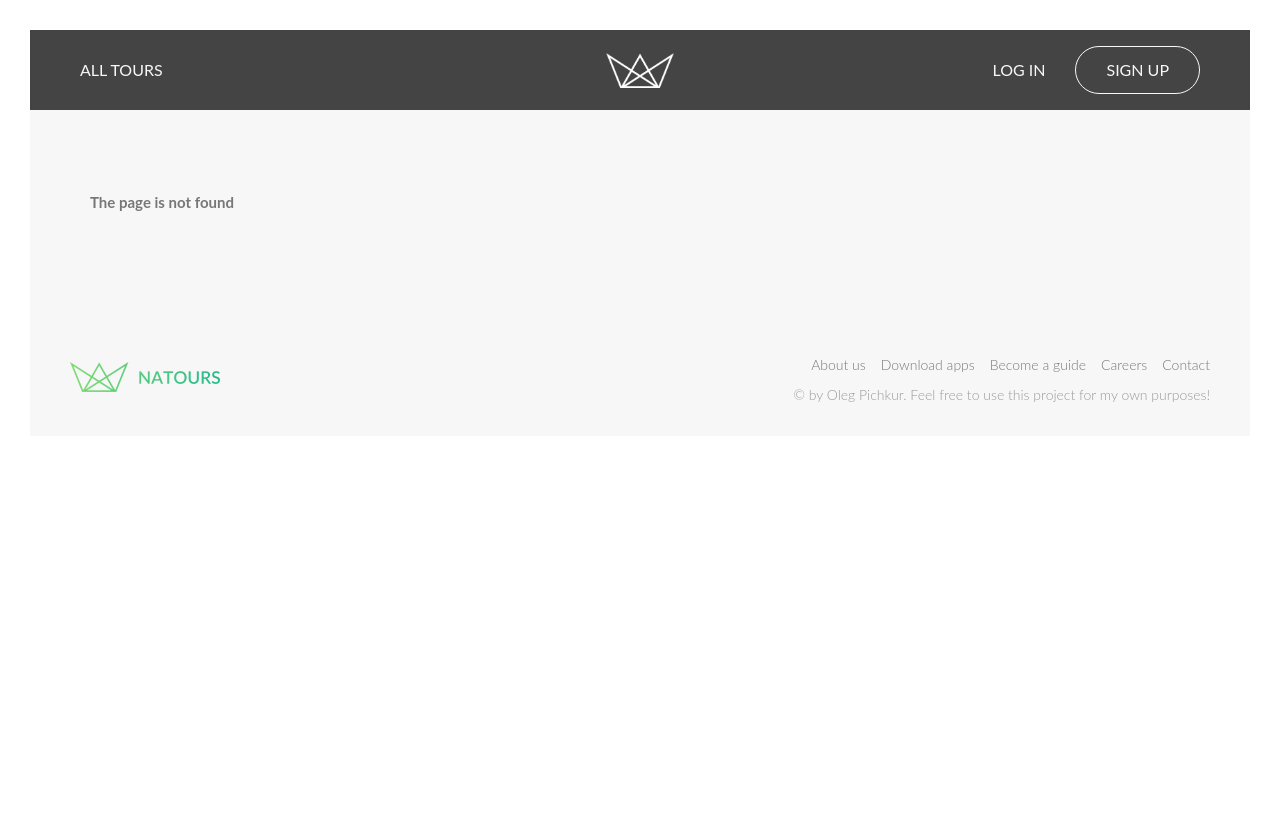
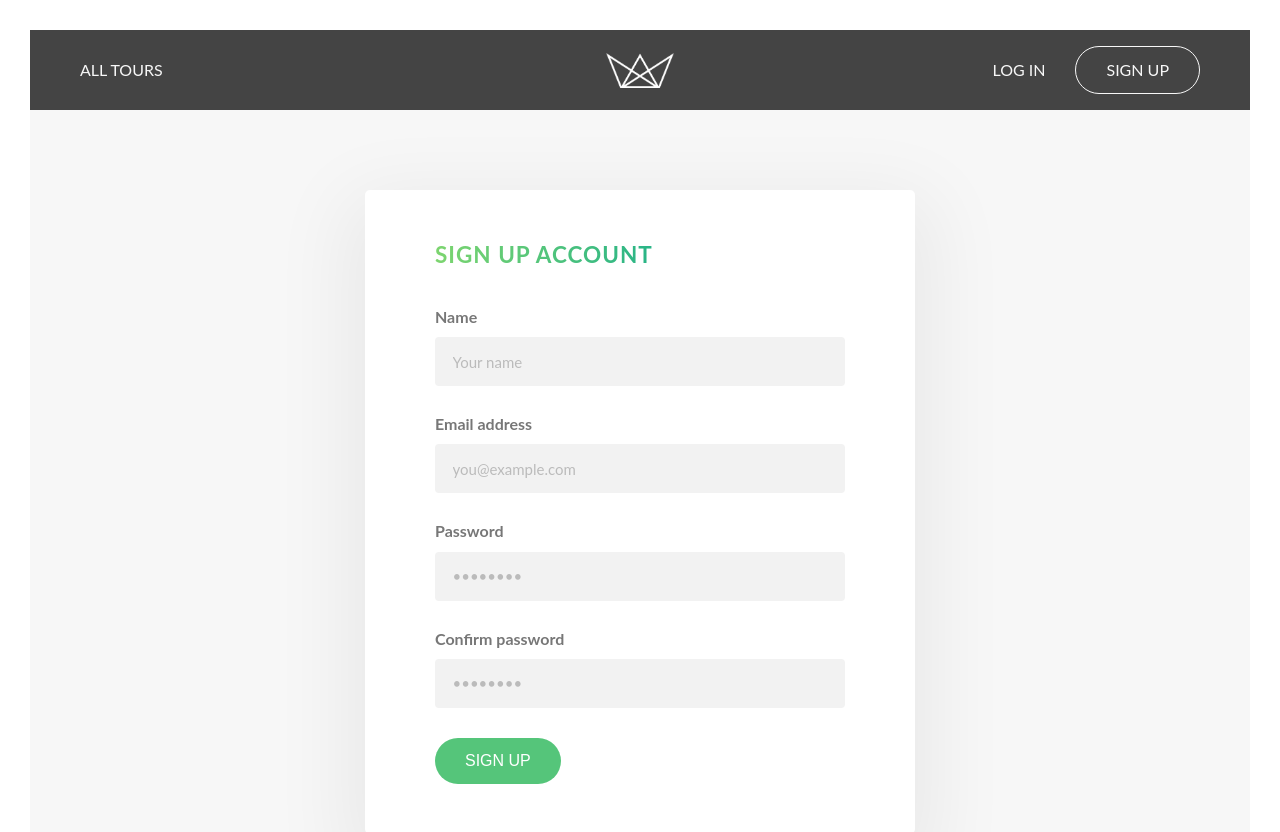
Before and after one commit to OlegPi4/natour-react, a React (Create React App) app: page /signup in a window 1280 px wide. Before the commit this address had no page. Shown: the top 832 px of the page. Before the commit the page ends 800 px from the top, so only its background shows below. Built offline with nearby package versions, Linux system fonts and the light colour scheme; the HTML template or start-up script is replaced by a standard one.

Commit message:
07 + view login, signup, notfound pages

```diff
--- a/src/App.js
+++ b/src/App.js
@@ -5,6 +5,7 @@ import Header from "./components/header/header";
 import Footer from "./components/footer/footer";
 import Tours from "./components/tours/tours";
 import Login from "./components/login/login";
+import Signup from "./components/signup/signup";
 import Notfound from "./components/notfound/notfound";
 
 function App() {
@@ -15,6 +16,7 @@ function App() {
         <Routes>
           <Route path="/" element={<Tours />} />
           <Route path="/login" element={<Login />} />
+          <Route path="/signup" element={<Signup />} />
           <Route path="*" element={<Notfound />} />
         </Routes>
       </main>
--- a/src/components/login/login.js
+++ b/src/components/login/login.js
@@ -10,20 +10,41 @@ class Login extends Component {
 
   render() {
     return (
-      <div>
-        <input
-          type="text"
-          placeholder="Username"
-          value={this.state.username}
-          onChange={(e) => this.setState({ username: e.target.value })}
-        />
-        <input
-          type="password"
-          placeholder="Password"
-          value={this.state.password}
-          onChange={(e) => this.setState({ password: e.target.value })}
-        />
-        <button onClick={this.handleLogin}>Login</button>
+      <div class="login-form">
+        <h2 class="heading-secondary ma-bt-lg">Log into your account</h2>
+        <form class="form form--login">
+          <div class="form__group">
+            <label class="form__label" for="email">
+              Email address
+            </label>
+            <input
+              class="form__input"
+              id="email"
+              type="email"
+              placeholder="you@example.com"
+              required="required"
+            />
+          </div>
+          <div class="form__group ma-bt-md">
+            <label class="form__label" for="password">
+              Password
+            </label>
+            <input
+              class="form__input"
+              id="password"
+              type="password"
+              placeholder="••••••••"
+              required="required"
+              minlength="8"
+            />
+            <a class="link--forgot-password" href="/forgot">
+              forgot password
+            </a>
+          </div>
+          <div class="form__group">
+            <button class="btn btn--green">Login</button>
+          </div>
+        </form>
       </div>
     );
   }
--- /dev/null
+++ b/src/components/notfound/notfound.css
@@ -0,0 +1,27 @@
+.message {
+  max-width: 400px;
+  margin: 0 auto;
+  border: 1px solid #3ca044;
+  border-radius: 12px;
+  padding: 10px;
+  box-shadow: 10px 10px 10px 1px rgba(16, 75, 14, 0.2);
+}
+.message__title {
+  margin-top: 2rem;
+  font-size: 3rem;
+  text-align: center;
+  font-weight: bold;
+  color: #333;
+}
+.message__link {
+  margin-top: 10px;
+  font-size: 18px;
+  color: #3ca044;
+  text-decoration: none;
+}
+.message-buttun {
+  margin-top: 4rem;
+  padding-bottom: 1rem;
+  display: flex;
+  justify-content: center;
+}
--- a/src/components/notfound/notfound.js
+++ b/src/components/notfound/notfound.js
@@ -1,7 +1,19 @@
+import { Link } from "react-router-dom";
+
+import "./notfound.css";
+
 function Notfound() {
   return (
     <>
-      <h2>The page is not found</h2>
+      <div className="message">
+        <h2 className="message__title">The page is not found</h2>
+        <div className="message-buttun">
+          <Link className="btn btn--green btn--small " to="/">
+            {" "}
+            RETURN{" "}
+          </Link>
+        </div>
+      </div>
     </>
   );
 }
--- /dev/null
+++ b/src/components/signup/signup.js
@@ -0,0 +1,81 @@
+/* eslint-disable */
+import * as React from "react";
+import { Component } from "react";
+
+class Signup extends Component {
+  state = {
+    name: "",
+    email: "",
+    password: "",
+    passwordConfirm: "",
+  };
+
+  render() {
+    return (
+      <div class="login-form">
+        <h2 class="heading-secondary ma-bt-lg">Sign up account</h2>
+        <form class="form form--signup">
+          <div class="form__group">
+            <label class="form__label" for="name">
+              {" "}
+              Name{" "}
+            </label>
+            <input
+              class="form__input"
+              id="name"
+              type="text"
+              placeholder="Your name"
+              required="required"
+            />
+          </div>
+          <div class="form__group">
+            <label class="form__label" for="email">
+              Email address
+            </label>
+            <input
+              class="form__input"
+              id="email"
+              type="email"
+              placeholder="you@example.com"
+              required="required"
+            />
+          </div>
+
+          <div class="form__group">
+            <label class="form__label" for="password">
+              Password
+            </label>
+            <input
+              class="form__input"
+              id="password"
+              type="password"
+              placeholder="••••••••"
+              required="required"
+              minlength="8"
+            />
+          </div>
+
+          <div class="form__group ma-bt-md">
+            <label class="form__label" for="passwordConfirm">
+              Confirm password
+            </label>
+            <input
+              class="form__input"
+              id="passwordConfirm"
+              type="password"
+              placeholder="••••••••"
+              required="required"
+              minlength="8"
+            />
+          </div>
+
+          <div class="form__group">
+            <button class="btn btn--green btn--save-signup">Sign up</button>
+          </div>
+        </form>
+      </div>
+    );
+  }
+}
+
+export default Signup;
```
